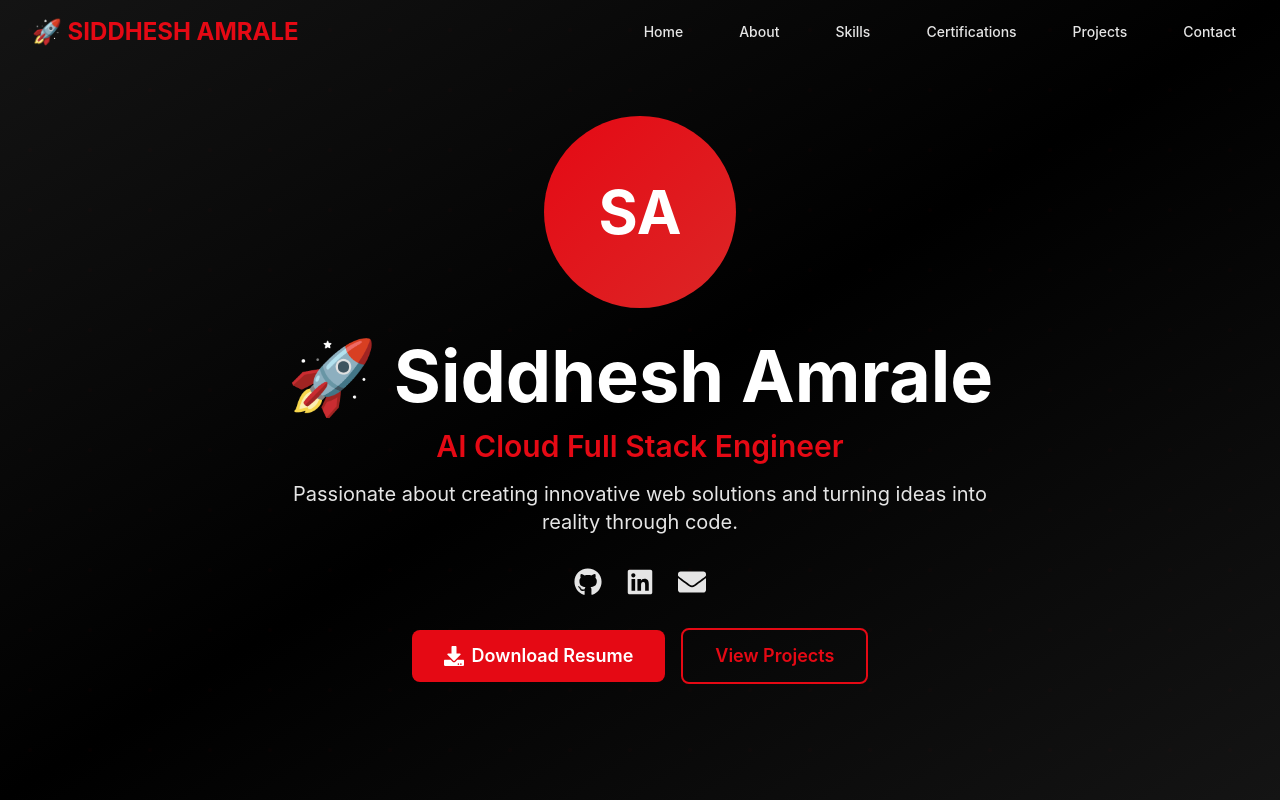
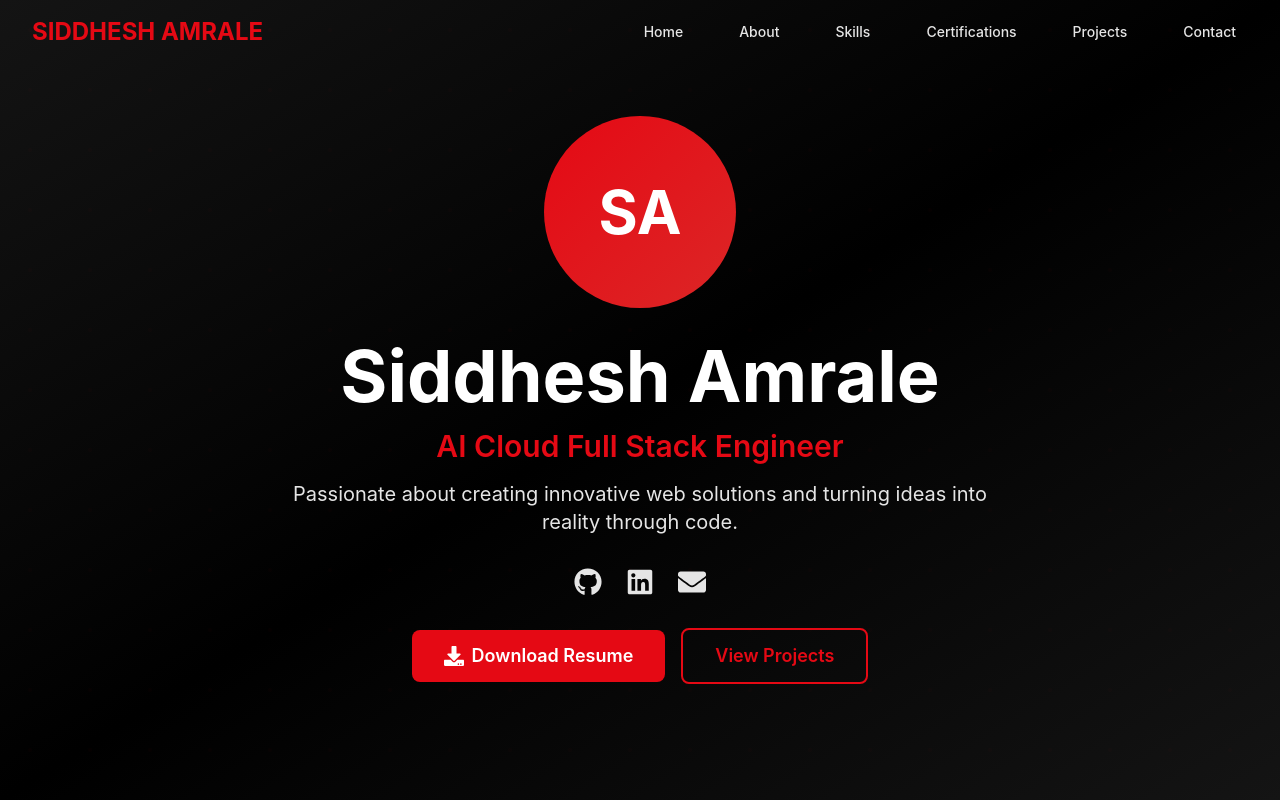
Before and after one commit to SiddheshAmrale/portfolio, a React (Create React App) app: page / in a window 1280 px wide. Shown: the top 800 px of the page. Built offline with nearby package versions, Linux system fonts and the light colour scheme.

Commit message:
icon removed

```diff
--- a/src/components/Hero.tsx
+++ b/src/components/Hero.tsx
@@ -52,7 +52,7 @@ const Hero: React.FC = () => {
             className="space-y-4"
           >
             <h1 className="text-3xl sm:text-4xl md:text-5xl lg:text-7xl font-bold text-white leading-tight">
-              🚀 Siddhesh Amrale
+              Siddhesh Amrale
             </h1>
             <h2 className="text-xl sm:text-2xl md:text-3xl text-netflix-red font-semibold">
               AI Cloud Full Stack Engineer
--- a/src/components/Navbar.tsx
+++ b/src/components/Navbar.tsx
@@ -50,7 +50,7 @@ const Navbar: React.FC = () => {
             className="flex-shrink-0"
           >
             <h1 className="text-2xl font-bold text-netflix-red">
-              🚀 SIDDHESH AMRALE
+              SIDDHESH AMRALE
             </h1>
           </motion.div>
 
```
